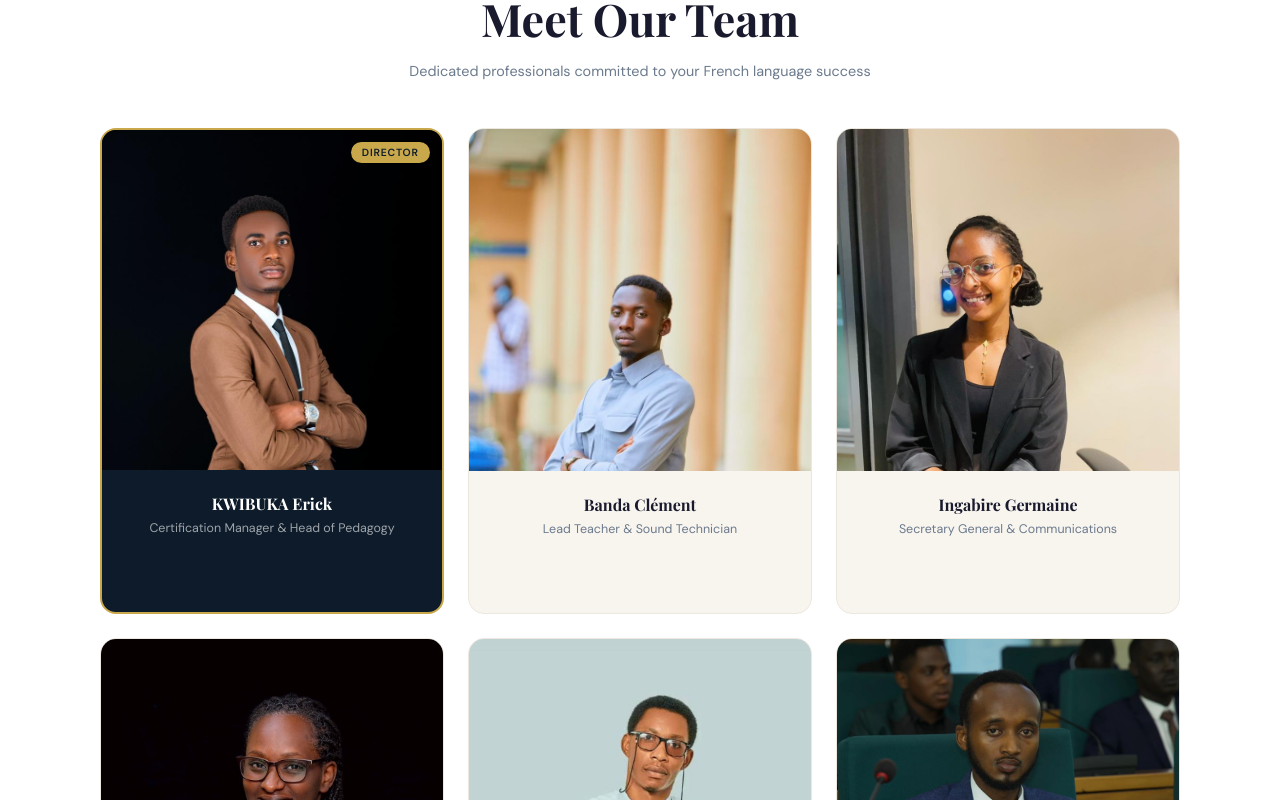
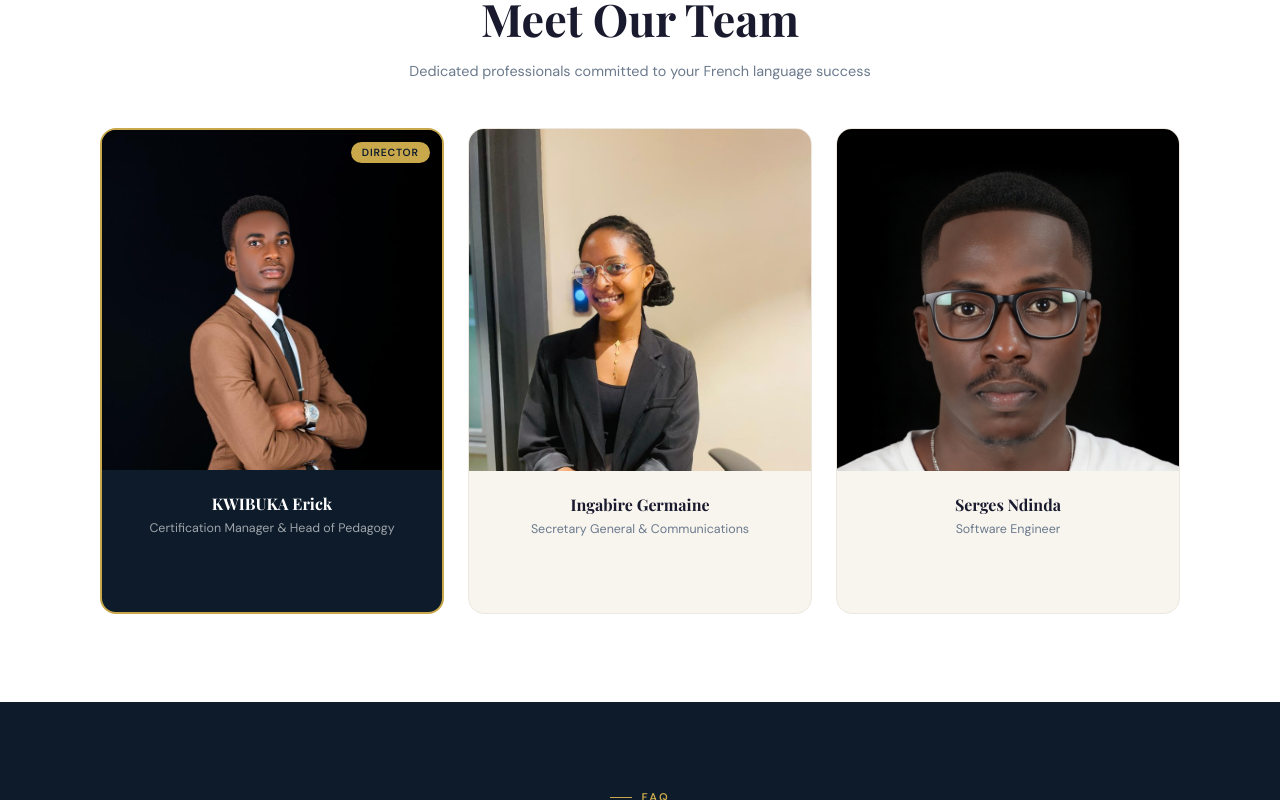
Before and after one commit to sergiokendrick12/french-app-new, a React (Create React App) app: page / in a window 1280 px wide. Shown: the part 8400-9200 px from the top of the page. Built offline with nearby package versions, Linux system fonts and the light colour scheme; a web font is replaced by a local one.

Commit message:
fix: remove team members keep Eric Germaine Serges

```diff
--- a/src/App.js
+++ b/src/App.js
@@ -1154,12 +1154,8 @@ export default function App() {
           <div style={{display:"grid",gridTemplateColumns:"repeat(auto-fit,minmax(260px,1fr))",gap:"1.5rem"}}>
             {[
               {name:"KWIBUKA Erick",role:lang==="en"?"Certification Manager & Head of Pedagogy":"Responsable de la Certification & Chargé Pédagogique",photo:"staff-erick.jpeg",featured:true,pos:"center 20%",linkedin:"https://linkedin.com/in/kwibuka-ruhingana-erick-6b08952a8/"},
-              {name:"Banda Clément",role:lang==="en"?"Lead Teacher & Sound Technician":"Professeur Titulaire & Technicien de son",photo:"staff-banda.jpeg",featured:false,linkedin:"https://www.linkedin.com/in/clement-banda-53b3b561/"},
-              {name:"Ingabire Germaine",role:lang==="en"?"Secretary General & Communications":"Secrétaire Générale & Chargée de la communication",photo:"staff-germaine.jpeg",featured:false,linkedin:"https://www.linkedin.com/in/germaine-ingabire-39bb5340b/"},
-              {name:"Kabandana Ghislaine",role:lang==="en"?"Reception & Media Library Assistant":"Chargée d'Accueil & Assistante médiathèque",photo:"staff-ghislaine.jpeg",featured:false,linkedin:"https://www.linkedin.com/in/gyslaine-kabandana-803010273/"},
-              {name:"Iragi Michaël",role:lang==="en"?"Cooperation Attaché & Legal Advisor":"Attaché de Coopération & Conseillé Juridique",photo:"staff-iragi.jpeg",featured:false},
-              {name:"Joas Irahoza",role:lang==="en"?"Multi-skilled Agent":"Agent polyvalent",photo:"staff-joas.jpeg",featured:false,linkedin:"https://www.linkedin.com/in/joas-irahoza-464589339/"},
-{name:"Serges Ndinda",role:lang==="en"?"Software Engineer":"Ingénieur Logiciel",photo:"staff-serges.jpeg",featured:false,linkedin:"https://www.linkedin.com/in/serges-ndinda/"},
+                            {name:"Ingabire Germaine",role:lang==="en"?"Secretary General & Communications":"Secrétaire Générale & Chargée de la communication",photo:"staff-germaine.jpeg",featured:false,linkedin:"https://www.linkedin.com/in/germaine-ingabire-39bb5340b/"},
+                                          {name:"Serges Ndinda",role:lang==="en"?"Software Engineer":"Ingénieur Logiciel",photo:"staff-serges.jpeg",featured:false,linkedin:"https://www.linkedin.com/in/serges-ndinda/"},
             ].map((m,i)=>(
               <FadeIn key={i} delay={i*80}>
                 <div style={{background:m.featured?"var(--navy)":"var(--cream)",borderRadius:"16px",overflow:"hidden",border:m.featured?"2px solid var(--gold)":"1px solid var(--cream-dark)",transition:"all 0.3s",textAlign:"center",position:"relative"}} className="team-card">
```
